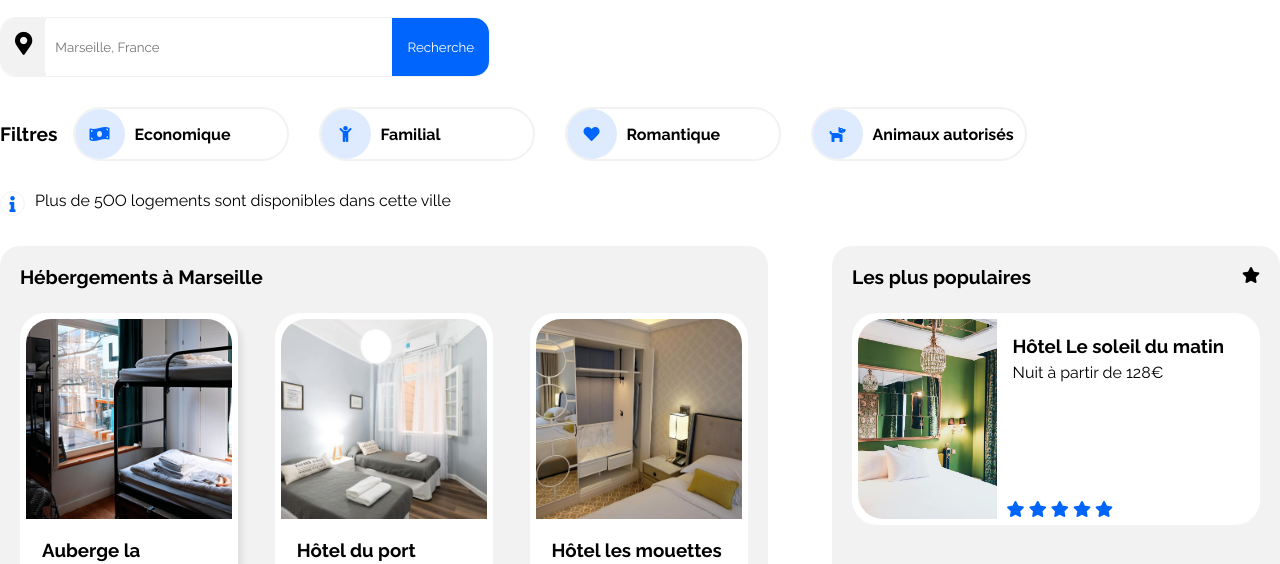
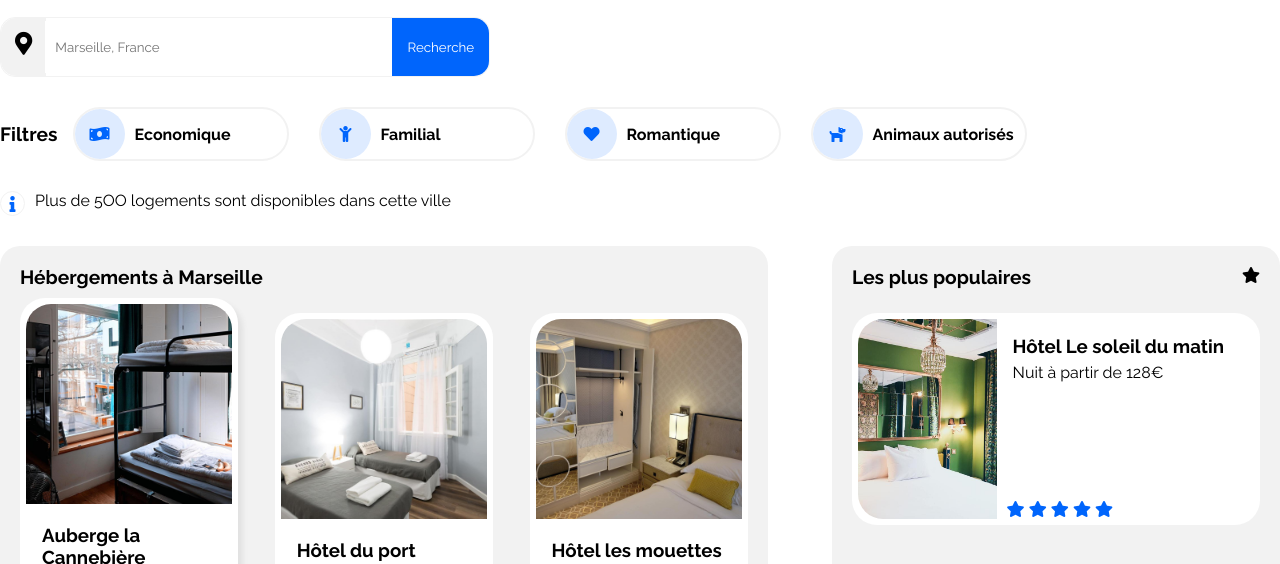
Before and after one commit to ArthurDenis62/Projet-2_Booki, a plain HTML site: page index.html in a window 1280 px wide. In both pictures the pointer is over the element 129 px from the left and 654 px from the top of the page. Shown: the part 178-742 px from the top of the page. Drawn offline with Linux system fonts and the light colour scheme.

Commit message:
Booki site Finish

```diff
--- a/css/desktop.css
+++ b/css/desktop.css
@@ -230,6 +230,7 @@ h1 {
 
 .hebergement-list a article:hover {
     box-shadow: 5px 5px 5px 0px #E2E2E2;
+    transform: translateY(-15px);
 }
 
 .hebergement-list a article .fa-star.blue {
```
